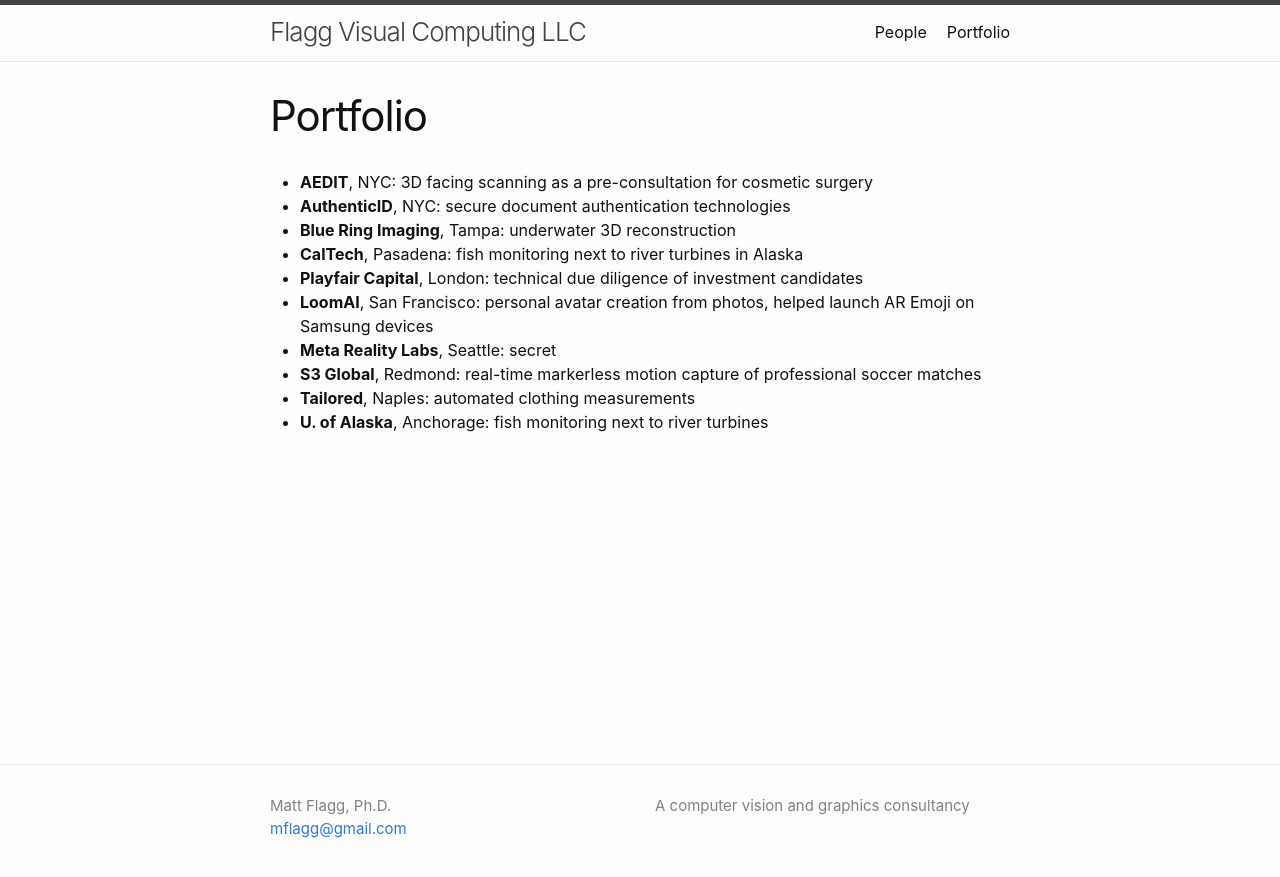
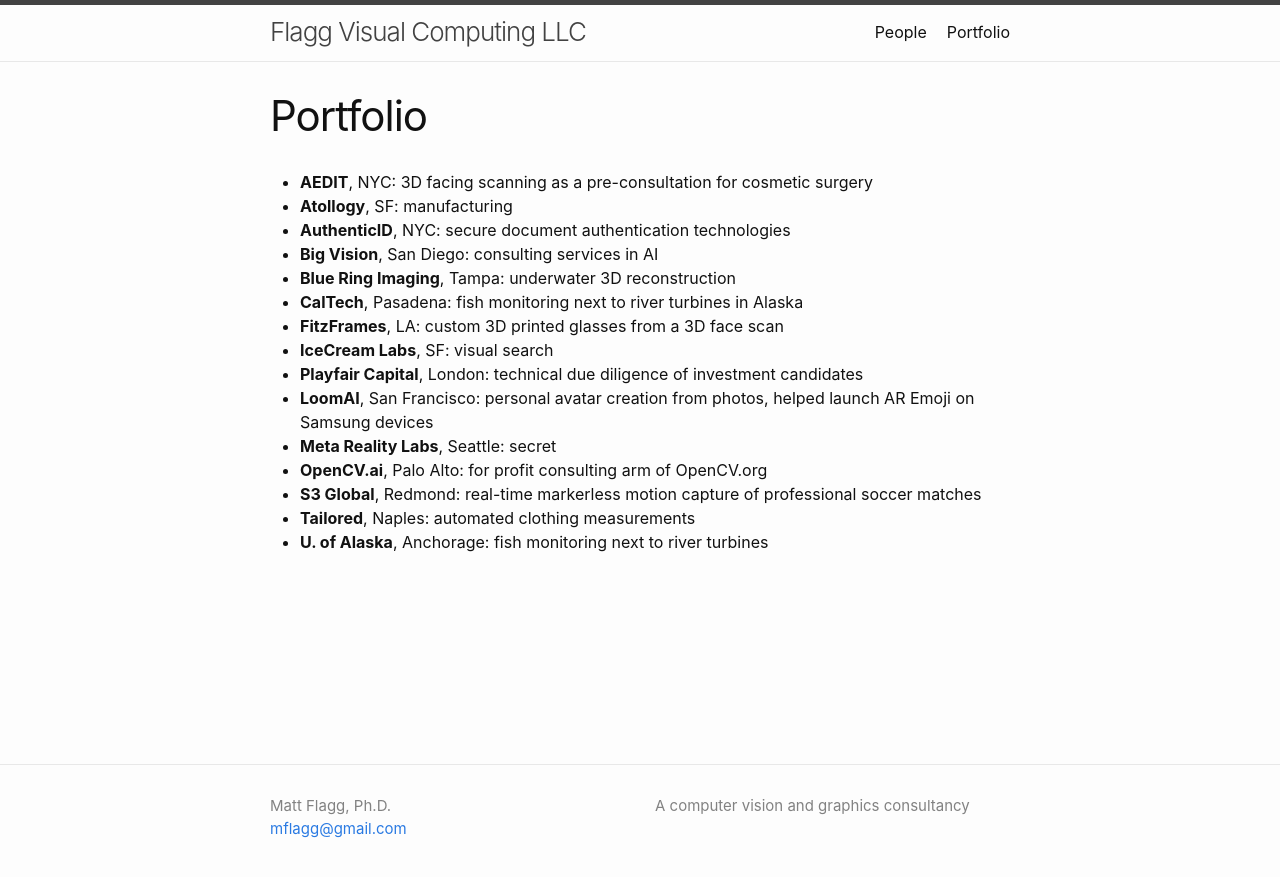
Before and after one commit to mflagg/mflagg.github.io, a Jekyll site: the page built from portfolio.md, in a window 1280 px wide. Shown: the top 877 px of the page. Built offline with Jekyll 4.4.1, drawn with Linux system fonts in a browser that asks for light colours.

Commit message:
added some

```diff
--- a/portfolio.md
+++ b/portfolio.md
@@ -5,12 +5,17 @@
 ---
 
 - **AEDIT**, NYC: 3D facing scanning as a pre-consultation for cosmetic surgery
+- **Atollogy**, SF: manufacturing
 - **AuthenticID**, NYC: secure document authentication technologies
+- **Big Vision**, San Diego: consulting services in AI
 - **Blue Ring Imaging**, Tampa: underwater 3D reconstruction
 - **CalTech**, Pasadena: fish monitoring next to river turbines in Alaska
+- **FitzFrames**, LA: custom 3D printed glasses from a 3D face scan
+- **IceCream Labs**, SF: visual search
 - **Playfair Capital**, London: technical due diligence of investment candidates
 - **LoomAI**, San Francisco: personal avatar creation from photos, helped launch AR Emoji on Samsung devices
 - **Meta Reality Labs**, Seattle: secret
+- **OpenCV.ai**, Palo Alto: for profit consulting arm of OpenCV.org
 - **S3 Global**, Redmond: real-time markerless motion capture of professional soccer matches
 - **Tailored**, Naples: automated clothing measurements
 - **U. of Alaska**, Anchorage: fish monitoring next to river turbines
```
